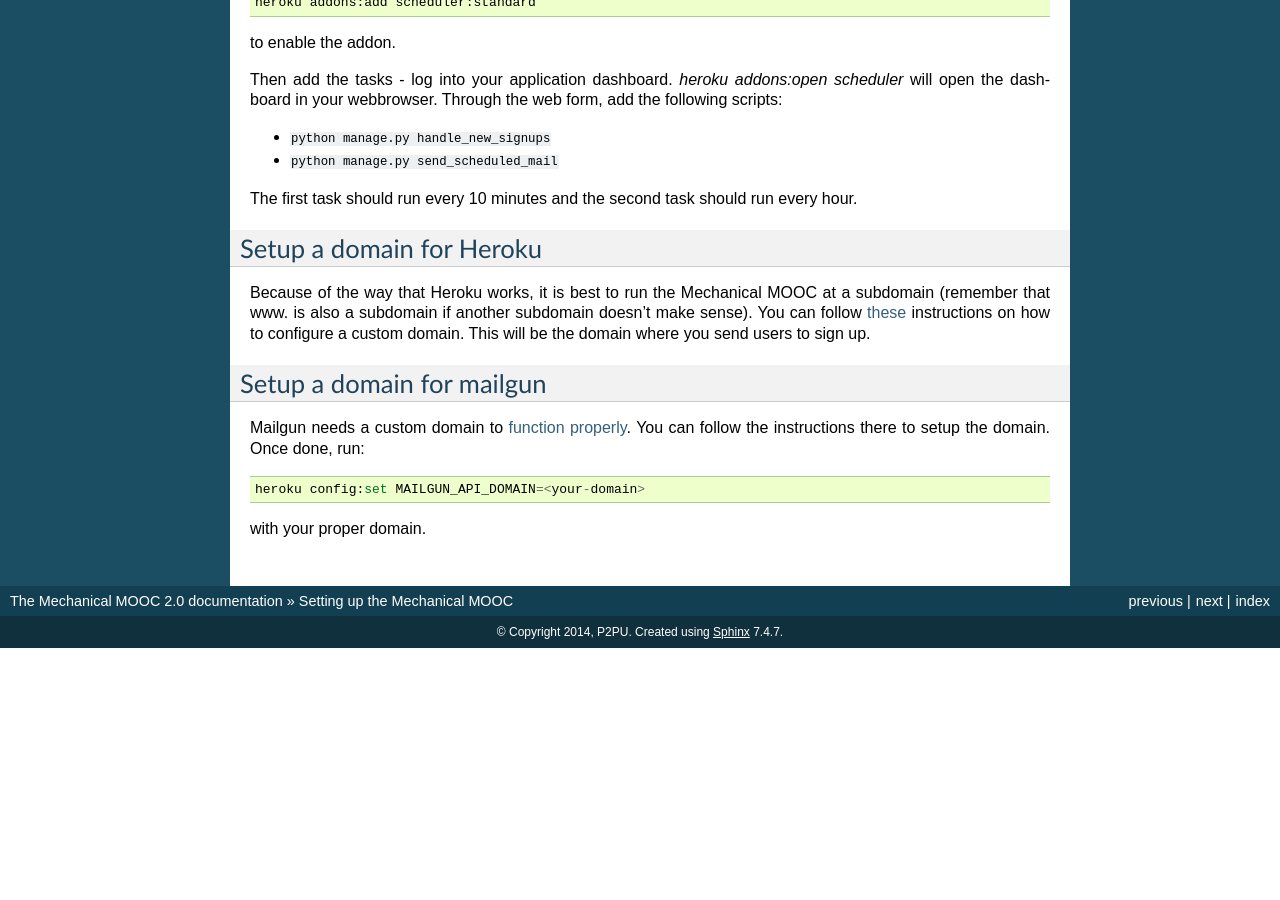
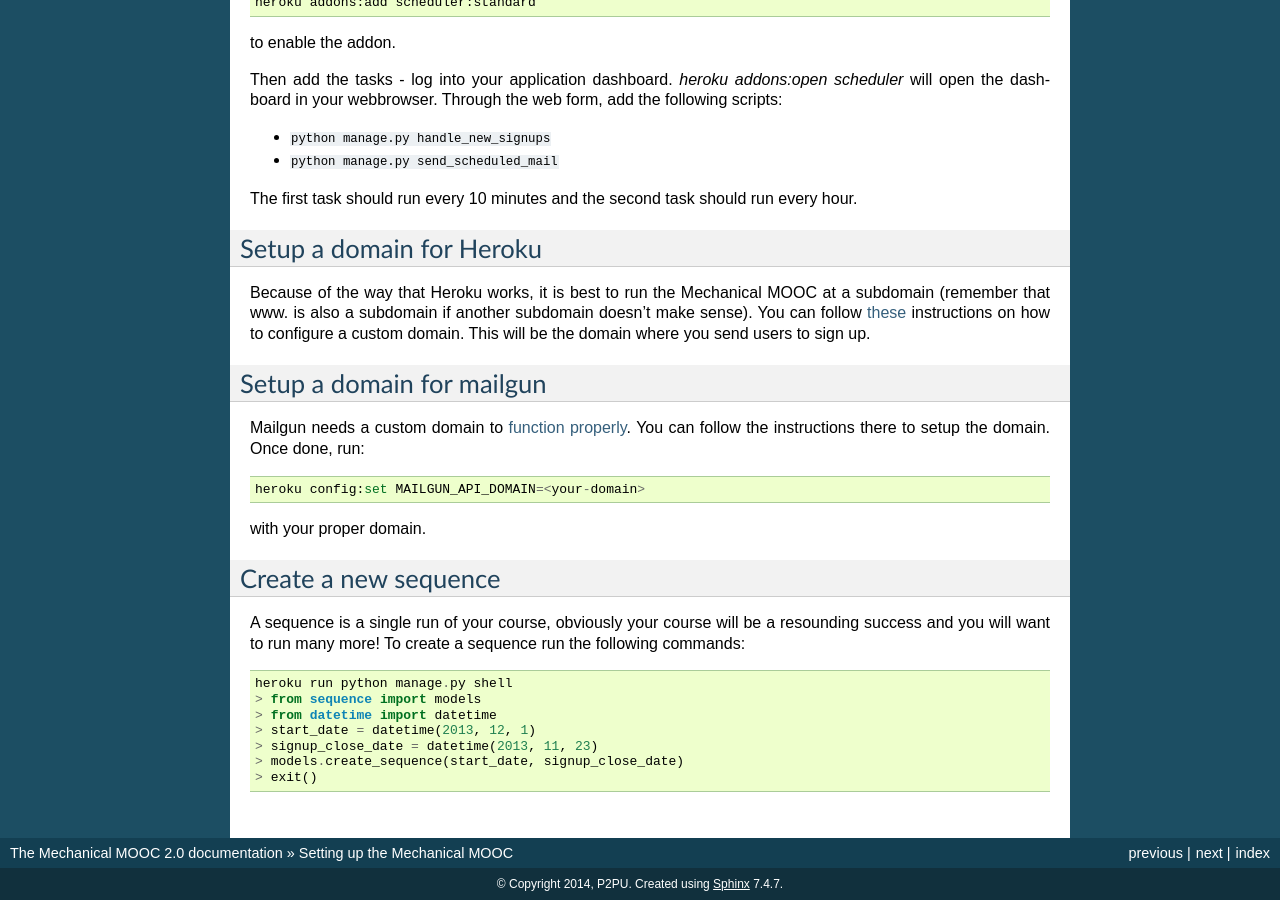
Before and after one commit to p2pu/mechanical-mooc, a Sphinx documentation site: the page built from docs/setup.rst, in a window 1280 px wide and 900 px high, scrolled down 722 px. Built offline with Sphinx 7.4.7, drawn with Linux system fonts in a browser that asks for light colours; before the commit the page ends 1370 px from its top, so only the background shows below that; some of the changed text lies outside the part shown.

Commit message:
Update setup.rst

```diff
--- a/docs/setup.rst
+++ b/docs/setup.rst
@@ -52,3 +52,16 @@
     heroku config:set MAILGUN_API_DOMAIN=<your-domain>
 
 with your proper domain.
+
+Create a new sequence
+---------------------
+
+A sequence is a single run of your course, obviously your course will be a resounding success and you will want to run many more! To create a sequence run the following commands::
+
+    heroku run python manage.py shell
+    > from sequence import models
+    > from datetime import datetime
+    > start_date = datetime(2013, 12, 1)
+    > signup_close_date = datetime(2013, 11, 23)
+    > models.create_sequence(start_date, signup_close_date)
+    > exit()
```
